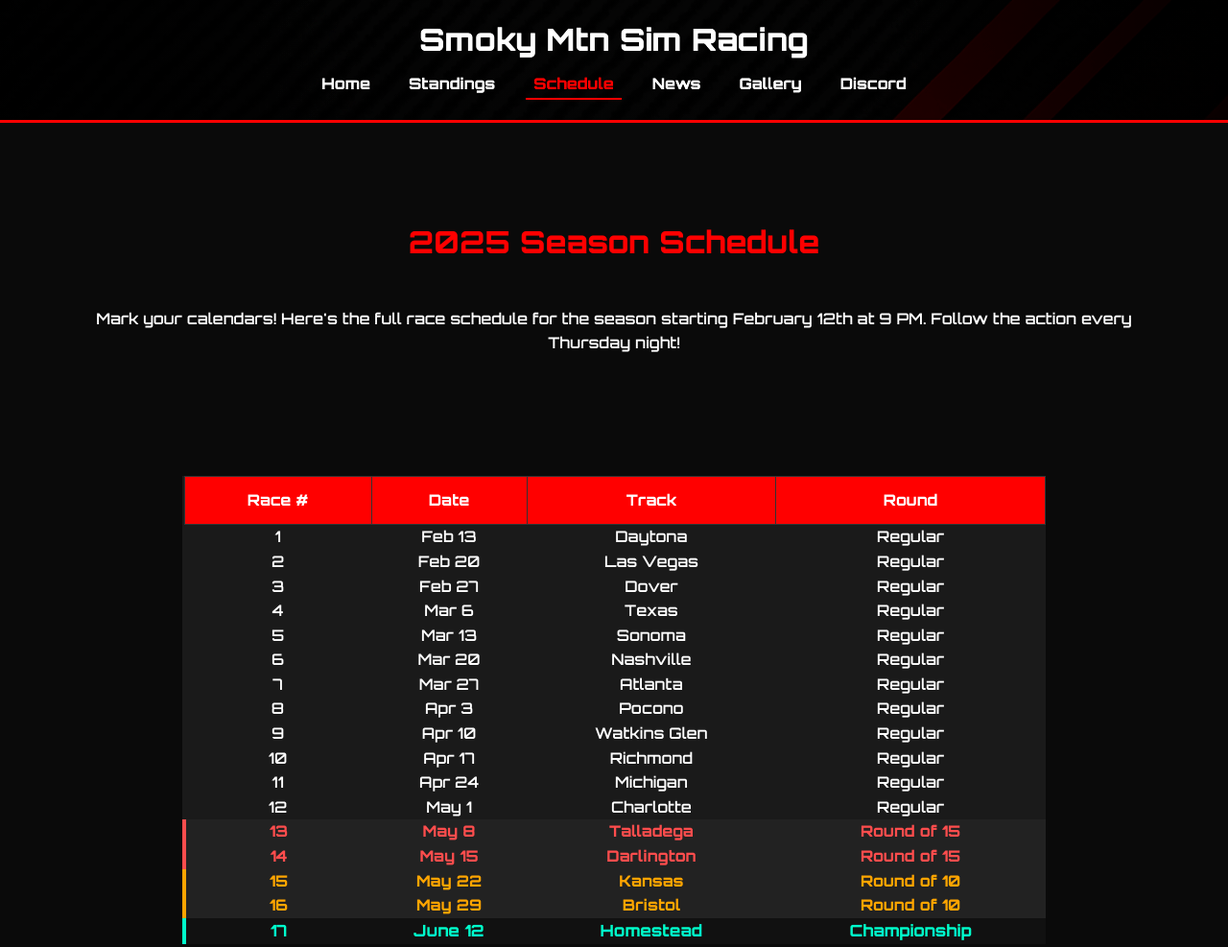
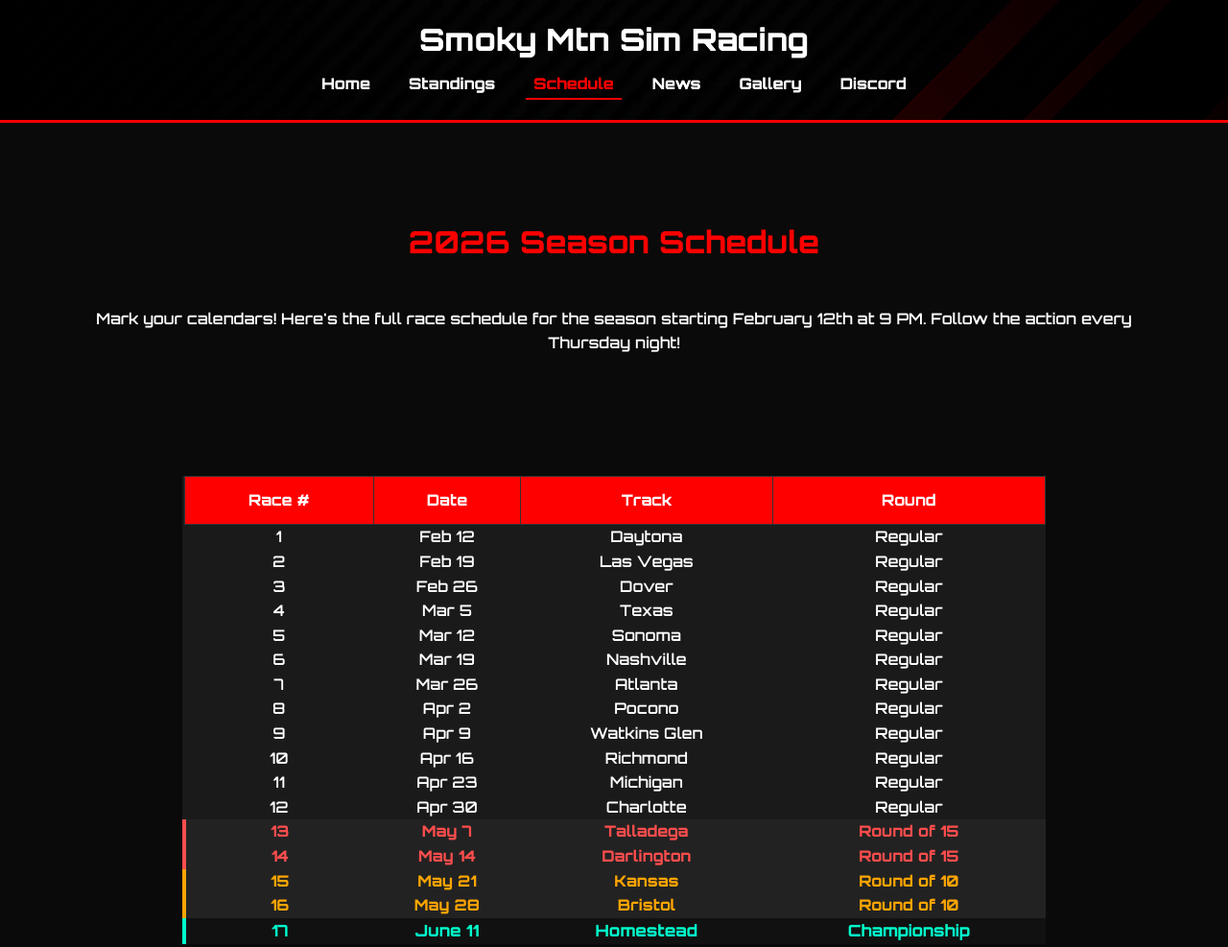
Before and after one commit to Lucasw7493/smokymtn-sim-racing, a plain HTML site: page schedule.html in a window 1280 px wide. Shown: the top 987 px of the page at 96% size. Drawn offline with Linux system fonts and the light colour scheme.

Commit message:
fixed wrong dates

```diff
--- a/schedule.html
+++ b/schedule.html
@@ -30,7 +30,7 @@
 
  <main>
   <section class="container" style="text-align: center; padding: 3rem 1rem;">
-    <h2>2025 Season Schedule</h2>
+    <h2>2026 Season Schedule</h2>
     <p>Mark your calendars! Here's the full race schedule for the season starting February 12th at 9 PM. Follow the action every Thursday night!</p>
 
     <div style="overflow-x: auto; margin-top: 2rem;">
@@ -44,23 +44,23 @@
           </tr>
         </thead>
         <tbody>
-          <tr class="regular"><td>1</td><td>Feb 13</td><td>Daytona</td><td>Regular</td></tr>
-          <tr><td>2</td><td>Feb 20</td><td>Las Vegas</td><td>Regular</td></tr>
-          <tr><td>3</td><td>Feb 27</td><td>Dover</td><td>Regular</td></tr>
-          <tr><td>4</td><td>Mar 6</td><td>Texas</td><td>Regular</td></tr>
-          <tr><td>5</td><td>Mar 13</td><td>Sonoma</td><td>Regular</td></tr>
-          <tr><td>6</td><td>Mar 20</td><td>Nashville</td><td>Regular</td></tr>
-          <tr><td>7</td><td>Mar 27</td><td>Atlanta</td><td>Regular</td></tr>
-          <tr><td>8</td><td>Apr 3</td><td>Pocono</td><td>Regular</td></tr>
-          <tr><td>9</td><td>Apr 10</td><td>Watkins Glen</td><td>Regular</td></tr>
-          <tr><td>10</td><td>Apr 17</td><td>Richmond</td><td>Regular</td></tr>
-          <tr><td>11</td><td>Apr 24</td><td>Michigan</td><td>Regular</td></tr>
-          <tr><td>12</td><td>May 1</td><td>Charlotte</td><td>Regular</td></tr>
-          <tr class="Round-of-15"><td>13</td><td>May 8</td><td>Talladega</td><td>Round of 15</td></tr>
-          <tr class="Round-of-15" ><td>14</td><td>May 15</td><td>Darlington</td><td>Round of 15</td></tr>
-          <tr class="Round-of-10"><td>15</td><td>May 22</td><td>Kansas</td><td>Round of 10</td></tr>
-          <tr class="Round-of-10"><td>16</td><td>May 29</td><td>Bristol</td><td>Round of 10</td></tr>
-          <tr class="Championship"><td>17</td><td>June 12</td><td>Homestead</td><td>Championship</td></tr>
+          <tr class="regular"><td>1</td><td>Feb 12</td><td>Daytona</td><td>Regular</td></tr>
+          <tr><td>2</td><td>Feb 19</td><td>Las Vegas</td><td>Regular</td></tr>
+          <tr><td>3</td><td>Feb 26</td><td>Dover</td><td>Regular</td></tr>
+          <tr><td>4</td><td>Mar 5</td><td>Texas</td><td>Regular</td></tr>
+          <tr><td>5</td><td>Mar 12</td><td>Sonoma</td><td>Regular</td></tr>
+          <tr><td>6</td><td>Mar 19</td><td>Nashville</td><td>Regular</td></tr>
+          <tr><td>7</td><td>Mar 26</td><td>Atlanta</td><td>Regular</td></tr>
+          <tr><td>8</td><td>Apr 2</td><td>Pocono</td><td>Regular</td></tr>
+          <tr><td>9</td><td>Apr 9</td><td>Watkins Glen</td><td>Regular</td></tr>
+          <tr><td>10</td><td>Apr 16</td><td>Richmond</td><td>Regular</td></tr>
+          <tr><td>11</td><td>Apr 23</td><td>Michigan</td><td>Regular</td></tr>
+          <tr><td>12</td><td>Apr 30</td><td>Charlotte</td><td>Regular</td></tr>
+          <tr class="Round-of-15"><td>13</td><td>May 7</td><td>Talladega</td><td>Round of 15</td></tr>
+          <tr class="Round-of-15" ><td>14</td><td>May 14</td><td>Darlington</td><td>Round of 15</td></tr>
+          <tr class="Round-of-10"><td>15</td><td>May 21</td><td>Kansas</td><td>Round of 10</td></tr>
+          <tr class="Round-of-10"><td>16</td><td>May 28</td><td>Bristol</td><td>Round of 10</td></tr>
+          <tr class="Championship"><td>17</td><td>June 11</td><td>Homestead</td><td>Championship</td></tr>
         </tbody>
       </table>
     </div>
```
